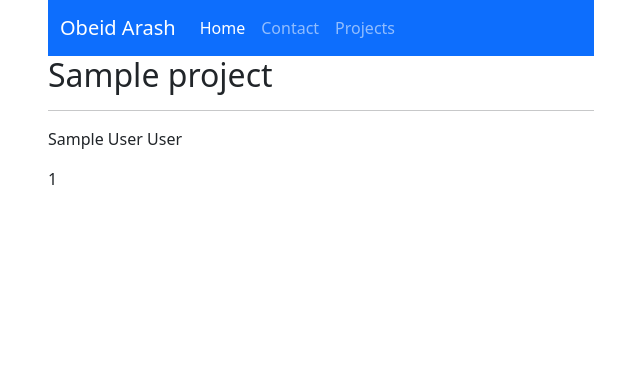
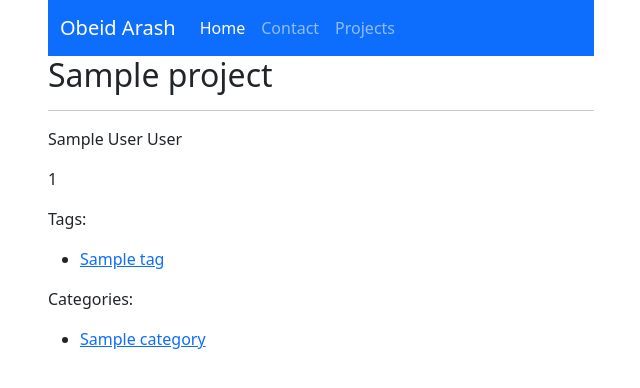
Before and after one commit to obeidarash/obeid, a Django app: page /projects/1 in a window 1280 px wide. Shown: the top 388 px of the page, without its empty margins (319-959 px from the left). Run offline with Django 3.2, Linux system fonts and the light colour scheme; tables that the repository leaves empty hold one stand-in row (values such as "Sample post"); some libraries are stand-ins or nearby versions.

Commit message:
showing tags and categories in project detail page

```diff
--- a/obeid_projects/models.py
+++ b/obeid_projects/models.py
@@ -2,7 +2,9 @@ from django.db import models
 from django.core.validators import MinValueValidator, MaxValueValidator, EmailValidator
 from django.contrib.auth.models import User
 from django_countries.fields import CountryField
-from django.db.models.signals import pre_save
+
+
+# from django.db.models.signals import pre_save
 
 
 class ProjectManager(models.Manager):
--- a/obeid_projects/views.py
+++ b/obeid_projects/views.py
@@ -1,7 +1,7 @@
 from django.http import Http404
 from django.shortcuts import render, HttpResponse
 from django.views.generic import ListView
-from .models import Project, Customer, Category, Tag
+from .models import Project, Category, Tag
 
 
 class ProjectList(ListView):
@@ -17,10 +17,14 @@ def project_detail(request, project_id):
     project = Project.objects.published_project(project_id)
     if project is None:
         raise Http404('Ops!')
-    # customer = Customer.objects.filter(id=project.customer.id)
-    print(project.customer)
-    print(project.category)
+    tag: Tag = Tag.objects.first()
+    tags = project.tag.all()
+    category: Category = Category.objects.first()
+    categories = project.category.all()
+    # print(tag.project_set.all())
     context = {
         'project': project,
+        'tags': tags,
+        'categories': categories
     }
     return render(request, 'project/project.html', context)
--- a/templates/project/project.html
+++ b/templates/project/project.html
@@ -6,5 +6,18 @@
 {% block content %}
     <p> {{ project.customer }}</p>
     <p>{{ project.id }}</p>
+    <p>Tags: </p>
+    <ul>
+        {% for tag in tags %}
+            <li><a href="">{{ tag }}</a></li>
+        {% endfor %}
+    </ul>
+
+    <p>Categories: </p>
+    <ul>
+        {% for category in categories %}
+            <li><a href="">{{ category }}</a></li>
+        {% endfor %}
+    </ul>
 
 {% endblock %}
```
